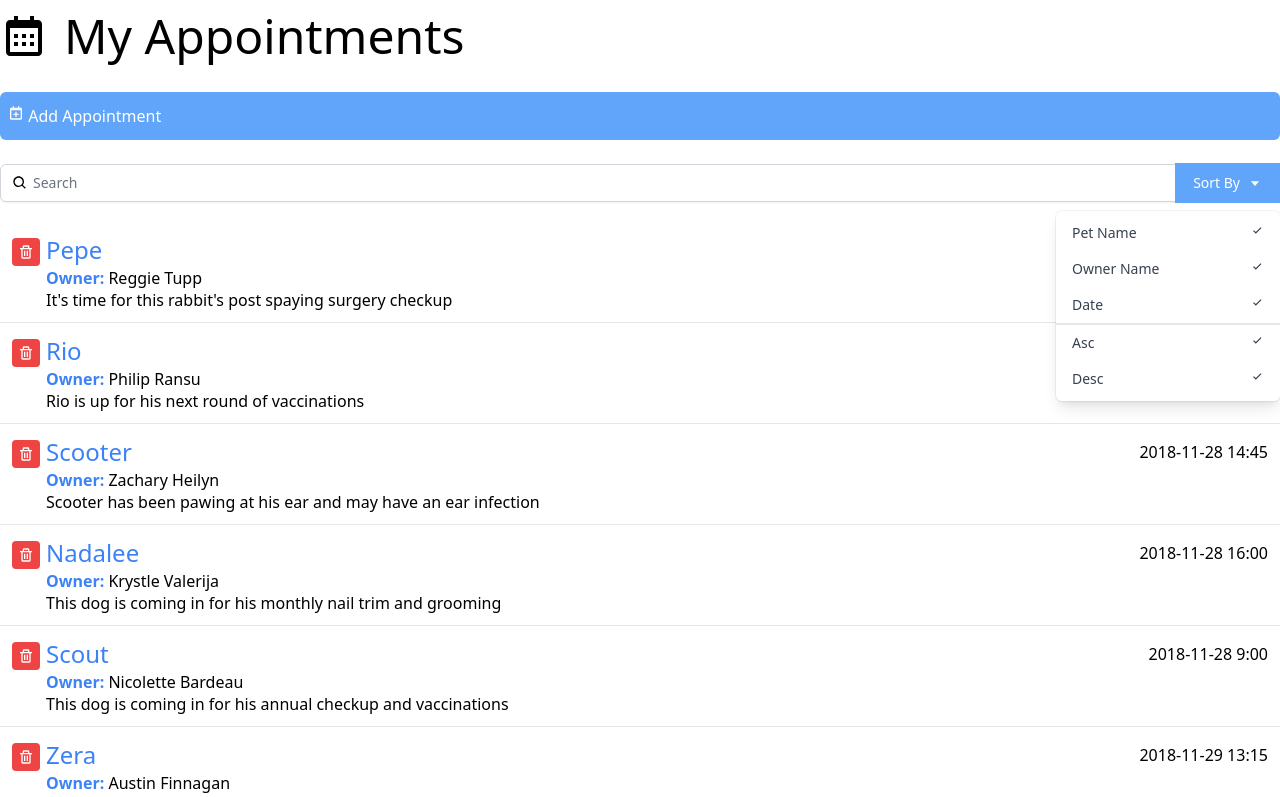
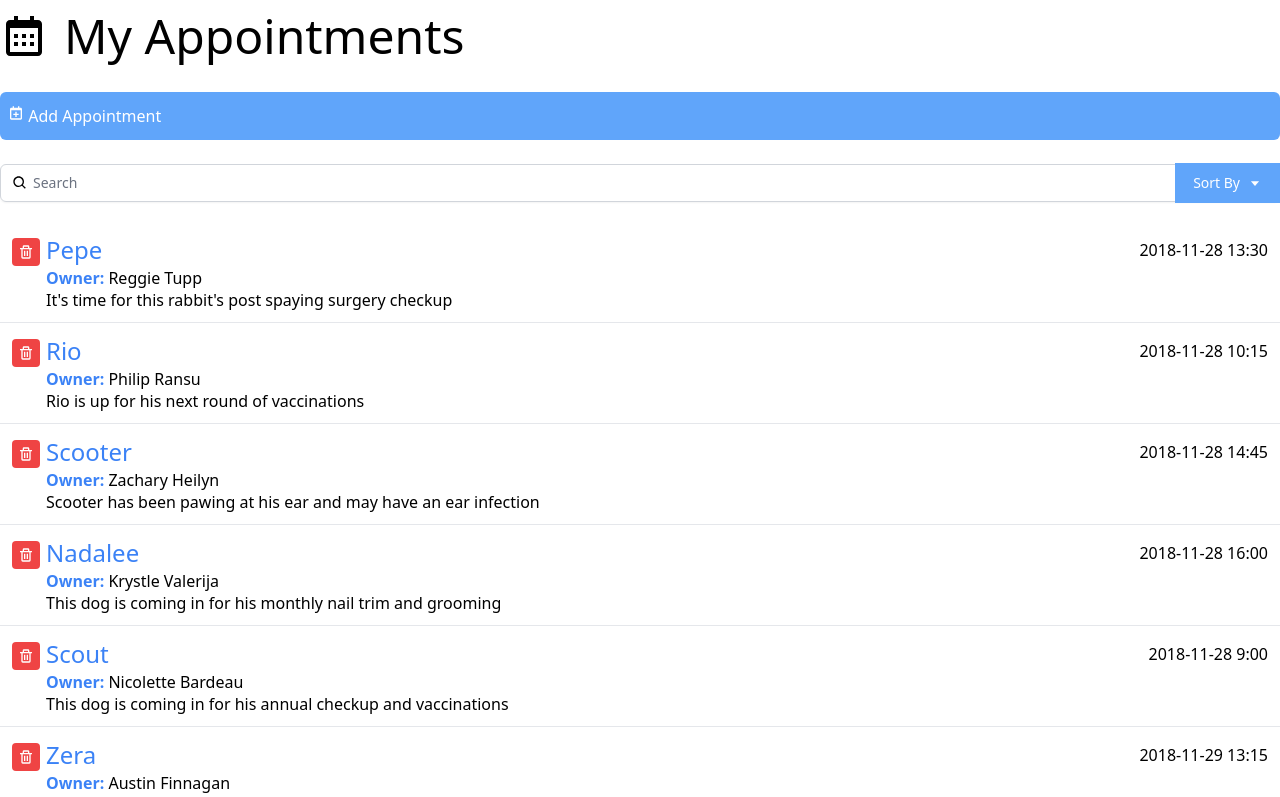
Before and after one commit to olaassem/react-interface, a React (Create React App) app: page / in a window 1280 px wide. Shown: the top 797 px of the page. Built offline with nearby package versions, Linux system fonts and the light colour scheme.

Commit message:
toggling dropdown

```diff
--- a/src/components/Search.js
+++ b/src/components/Search.js
@@ -1,8 +1,11 @@
-import React from "react";
+import React, {useState} from "react";
 import {BiSearch, BiCaretDown, BiCheck} from "react-icons/bi";
 
 
-const DropDown = () => {
+const DropDown = ({toggle}) => {
+
+  if (! toggle) return null;
+
   return (
     <div className="origin-top-right absolute right-0 mt-2 w-56
     rounded-md shadow-lg bg-white ring-1 ring-black ring-opacity-5">
@@ -28,6 +31,8 @@
 };
 
 const Search = () => {
+  const [toggleSort, setToggleSort] = useState(false);
+
   return (
     <div className="py-5">
       <div className="mt-1 relative rounded-md shadow-sm">
@@ -39,11 +44,13 @@
           className="pl-8 rounded-md focus:ring-indigo-500 focus:border-indigo-500 block w-full sm:text-sm border-gray-300" placeholder="Search" />
         <div className="absolute inset-y-0 right-0 flex items-center">
           <div>
-            <button type="button"
+            <button
+              onClick={() => { setToggleSort(!toggleSort) }}
+              type="button"
               className="justify-center px-4 py-2 bg-blue-400 border-2 border-blue-400 text-sm text-white hover:bg-blue-700 focus:outline-none focus:ring-2 focus:ring-offset-2 flex items-center" id="options-menu" aria-haspopup="true" aria-expanded="true">
               Sort By <BiCaretDown className="ml-2" />
             </button>
-            <DropDown />
+            <DropDown toggle={toggleSort}/>
           </div>
         </div>
       </div>
```
